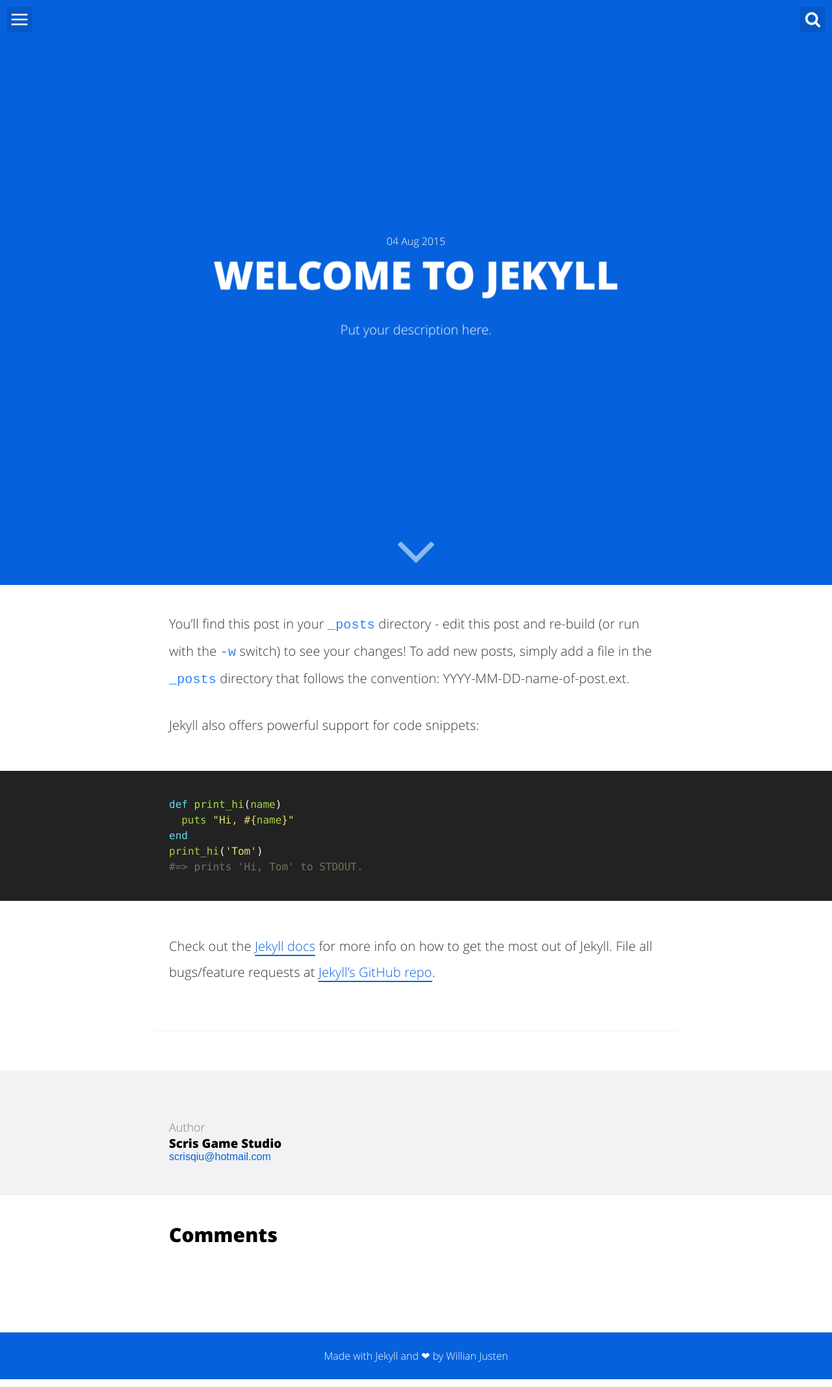
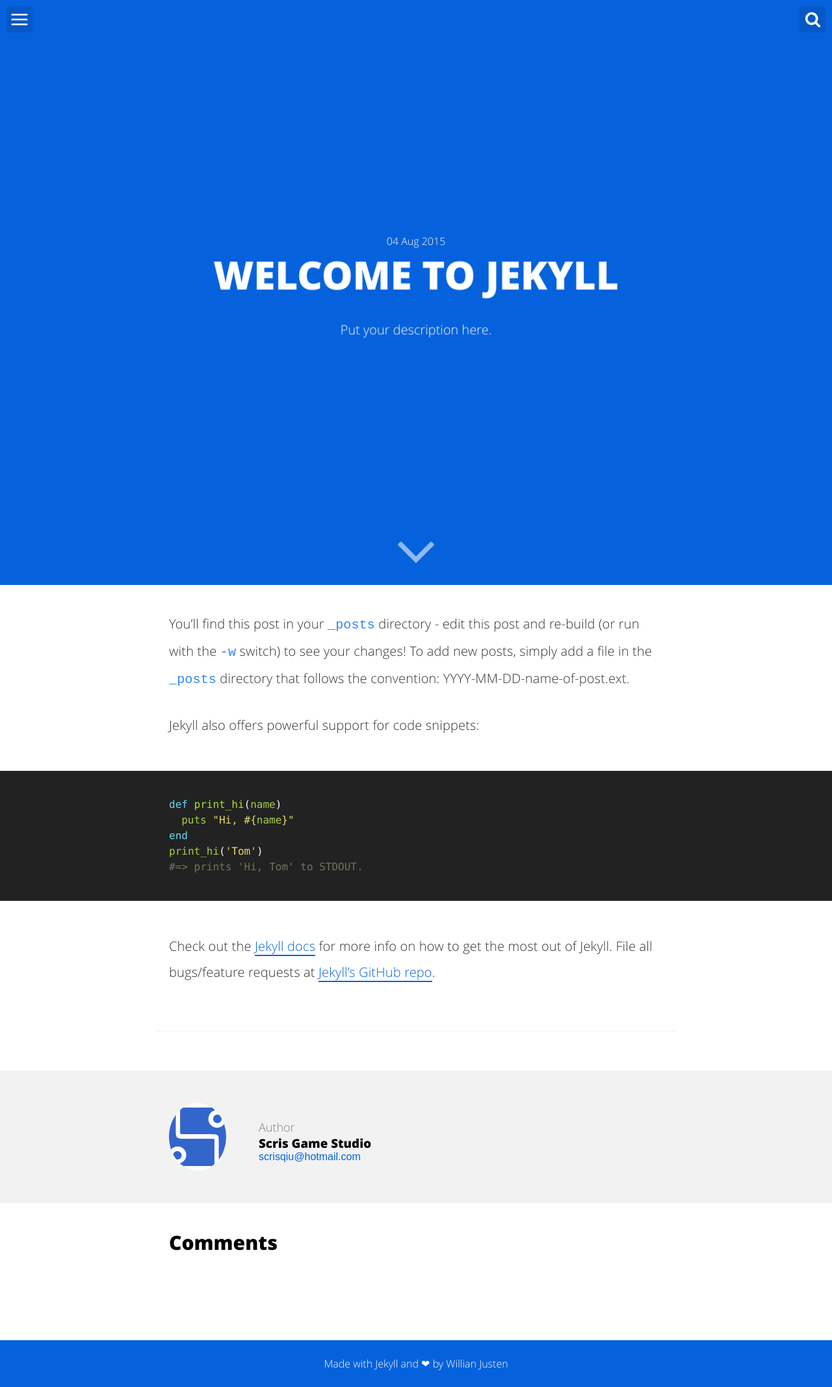
Before and after one commit to ScrisStudio/scris.top, a Jekyll site: the page built from _posts/2015-08-04-welcome-to-jekyll.md, in a window 1280 px wide. Shown: the whole page at 65% size. Built offline with Jekyll 4.4.1, drawn with Linux system fonts in a browser that asks for light colours; comment, search, counter and statistics services are not loaded.

Commit message:
Update author.html

```diff
--- a/_includes/author.html
+++ b/_includes/author.html
@@ -1,6 +1,6 @@
 <section class="author" itemprop="author">
     <div class="details" itemscope itemtype="http://schema.org/Person">
-        <img itemprop="image" class="img-rounded" src="scris.github.io/logob.png" alt="{{site.name}}">
+        <img itemprop="image" class="img-rounded" src="https://scris.github.io/logob.png" alt="{{site.name}}">
         <p class="def">Author</p>
         <h3 class="name">
             {{site.username}}
```
